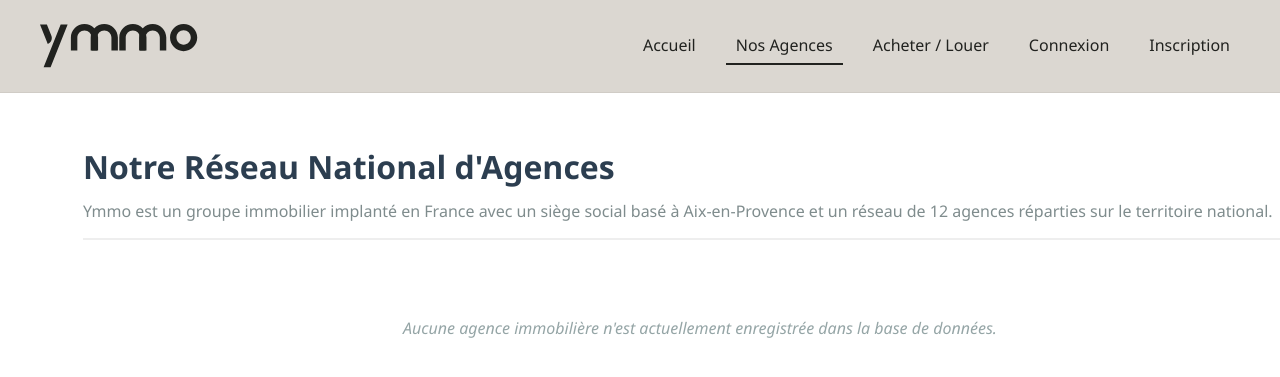
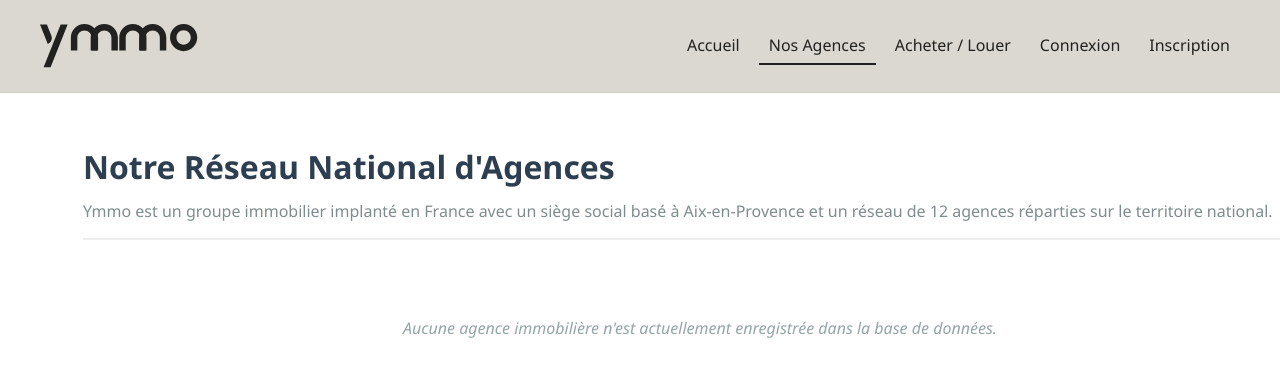
Before and after one commit to Smith06S/Projet-Fil-Rouge-B2, a Flask app: page /agence in a window 1280 px wide; the page is wider, and only the part inside the window is pictured. Shown: the top 377 px of that part. Run offline with Flask 3, Linux system fonts and the light colour scheme; data that the repository does not hold is empty; some libraries are stand-ins or nearby versions.

Commit message:
logo navbar css16

```diff
--- a/static/css/style.css
+++ b/static/css/style.css
@@ -58,7 +58,7 @@ body {
 }
 
 .nav-logo-svg {
-    width: 220px;
+    width: 180px;
     height: auto;
     display: block;
 }
@@ -176,12 +176,16 @@ body {
         display: none;
     }
 
+    .nav-logo-svg {
+        width: 220px;
+    }
+
     .navbar-links {
         display: flex;
         flex-direction: row;
         justify-content: flex-end;
         align-items: center;
-        gap: 20px;
+        gap: 9px;
         width: auto;
     }
 
```
